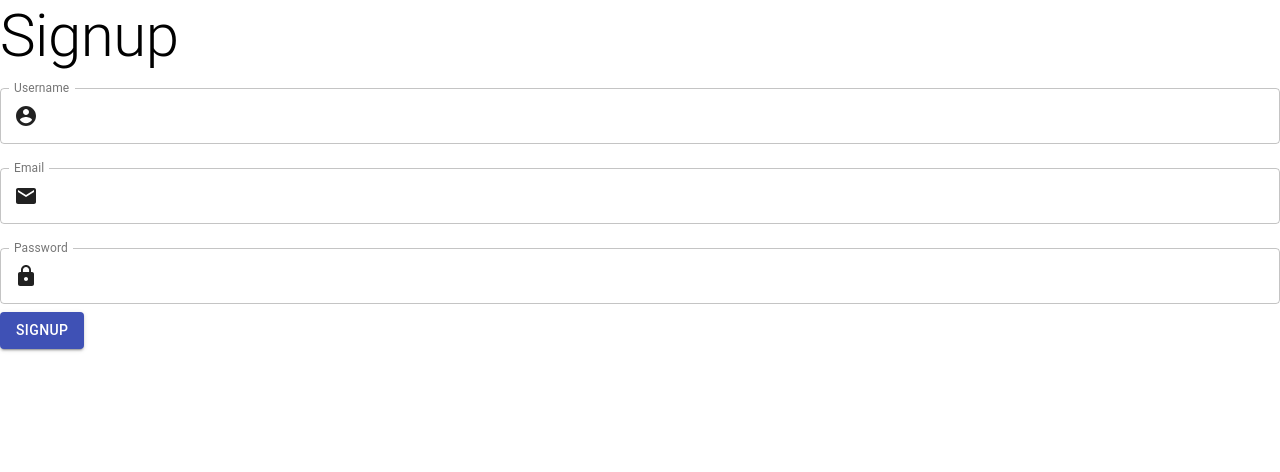
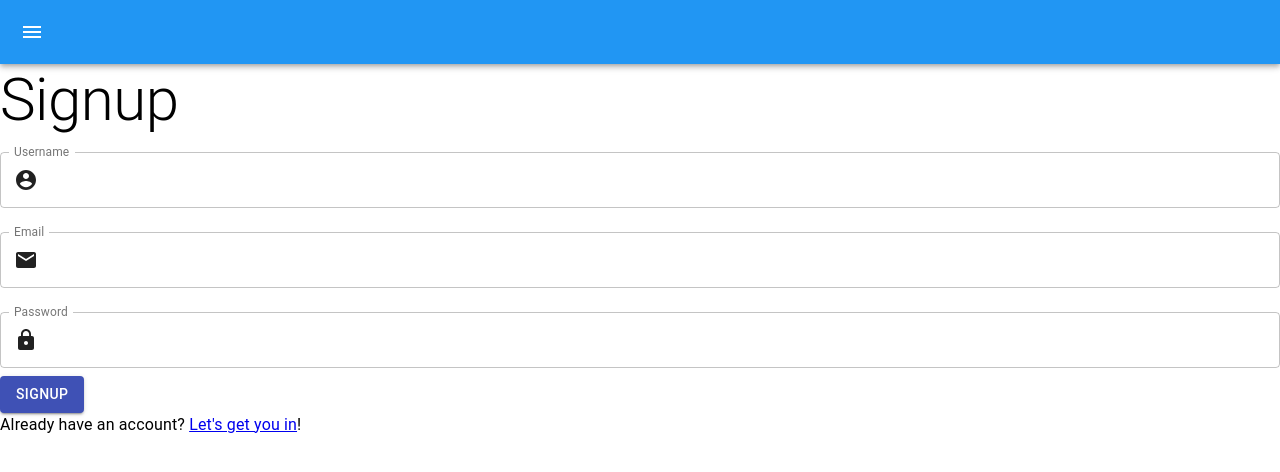
Before and after one commit to neavepaul/ExpiryTracker-client, a React (Create React App) app: page /signup in a window 1280 px wide. Shown: the top 472 px of the page. Built offline with nearby package versions, Linux system fonts and the light colour scheme; no server answers.

Commit message:
Minor cosmetics

```diff
--- a/public/index.html
+++ b/public/index.html
@@ -24,7 +24,7 @@
       work correctly both with client-side routing and a non-root public URL.
       Learn how to configure a non-root public URL by running `npm run build`.
     -->
-    <title>React App</title>
+        <title>Expiry Tracker</title>
     </head>
     <body>
         <noscript>You need to enable JavaScript to run this app.</noscript>
@@ -38,6 +38,5 @@
 
       To begin the development, run `npm start` or `yarn start`.
       To create a production bundle, use `npm run build` or `yarn build`.
-    -->
-  </body>
+    --></body>
 </html>
--- a/src/components/Home.js
+++ b/src/components/Home.js
@@ -1,8 +1,11 @@
 import React from "react";
 import { Container, Typography } from "@mui/material";
+import HomeNavbar from "./HomeNavbar";
 
 const HomePage = () => {
     return (
+        <div>
+            <HomeNavbar />
             <Container
                 maxWidth="sm"
                 sx={{ textAlign: "center", marginTop: "2rem" }}
@@ -15,6 +18,7 @@ const HomePage = () => {
                     perishables.
                 </Typography>
             </Container>
+        </div>
     );
 };
 
--- /dev/null
+++ b/src/components/HomeNavbar.js
@@ -0,0 +1,58 @@
+import React, { useState } from "react";
+import { Link, useLocation } from "react-router-dom";
+import { AppBar, Toolbar, IconButton, Menu, MenuItem } from "@mui/material";
+import MenuIcon from "@mui/icons-material/Menu";
+
+const HomeNavbar = () => {
+    const [anchorEl, setAnchorEl] = useState(null);
+    const location = useLocation();
+
+    const handleMenuOpen = (event) => {
+        setAnchorEl(event.currentTarget);
+    };
+
+    const handleMenuClose = () => {
+        setAnchorEl(null);
+    };
+
+    return (
+        <AppBar position="static">
+            <Toolbar>
+                <IconButton
+                    edge="start"
+                    color="inherit"
+                    aria-label="menu"
+                    onClick={handleMenuOpen}
+                >
+                    <MenuIcon />
+                </IconButton>
+                <Menu
+                    id="menu"
+                    anchorEl={anchorEl}
+                    keepMounted
+                    open={Boolean(anchorEl)}
+                    onClose={handleMenuClose}
+                >
+                    <MenuItem
+                        component={Link}
+                        to="/login"
+                        selected={location.pathname === "/login"}
+                        onClick={handleMenuClose}
+                    >
+                        Login
+                    </MenuItem>
+                    <MenuItem
+                        component={Link}
+                        to="/signup"
+                        selected={location.pathname === "/signup"}
+                        onClick={handleMenuClose}
+                    >
+                        Register
+                    </MenuItem>
+                </Menu>
+            </Toolbar>
+        </AppBar>
+    );
+};
+
+export default HomeNavbar;
--- a/src/components/Login.js
+++ b/src/components/Login.js
@@ -1,9 +1,10 @@
 import React, { useState, useEffect } from "react";
-import { useNavigate } from "react-router-dom";
+import { useNavigate, Link } from "react-router-dom";
 import { Button, TextField, Typography } from "@material-ui/core";
 import { Email, Lock } from "@material-ui/icons";
 import { loginUser, auth } from "../firebaseConfig.js";
 import "../css/Login.css";
+import HomeNavbar from "./HomeNavbar.js";
 
 const Login = () => {
     const [email, setEmail] = useState("");
@@ -30,6 +31,7 @@ const Login = () => {
 
     return (
         <div>
+            <HomeNavbar />
             <Typography variant="h2">Login</Typography>
             <TextField
                 variant="outlined"
@@ -57,6 +59,10 @@ const Login = () => {
             <Button variant="contained" color="primary" onClick={handleLogin}>
                 Login
             </Button>
+            <Typography variant="body1" gutterBottom>
+                Don't have an account?{" "}
+                <Link to="/signup">Time to join the cool kids club</Link>!
+            </Typography>
             {/* {error && <Typography color="error">{error}</Typography>} */}
         </div>
     );
--- a/src/components/SignUp.js
+++ b/src/components/SignUp.js
@@ -1,9 +1,10 @@
 import React, { useState, useEffect } from "react";
-import { useNavigate } from "react-router-dom";
+import { useNavigate, Link } from "react-router-dom";
 import { Button, TextField, Typography } from "@material-ui/core";
 import { AccountCircle, Email, Lock } from "@material-ui/icons";
 import axios from "axios";
 import { createUser, auth } from "../firebaseConfig.js";
+import HomeNavbar from "./HomeNavbar.js";
 
 const Signup = () => {
     const [email, setEmail] = useState("");
@@ -53,6 +54,7 @@ const Signup = () => {
 
     return (
         <div>
+            <HomeNavbar />
             <Typography variant="h2">Signup</Typography>
             <TextField
                 variant="outlined"
@@ -92,6 +94,10 @@ const Signup = () => {
             <Button variant="contained" color="primary" onClick={handleSignup}>
                 Signup
             </Button>
+            <Typography variant="body1" gutterBottom>
+                Already have an account?{" "}
+                <Link to="/signup">Let's get you in</Link>!
+            </Typography>
             {error && <Typography color="error">{error}</Typography>}
         </div>
     );
--- a/src/firebaseConfig.js
+++ b/src/firebaseConfig.js
@@ -22,6 +22,7 @@ await fetch(
 )
     .then((response) => response.json())
     .then((firebaseConfig) => {
+        console.log(firebaseConfig);
         // Use the retrieved Firebase API keys in your client-side code
         CONFIGS = firebaseConfig;
         // Rest of your client-side code
```
Also changed, not shown: public/manifest.json, 1 other file (tests, documents, lock files or other folders). Lines whose indentation alone changed are shown as unchanged.
